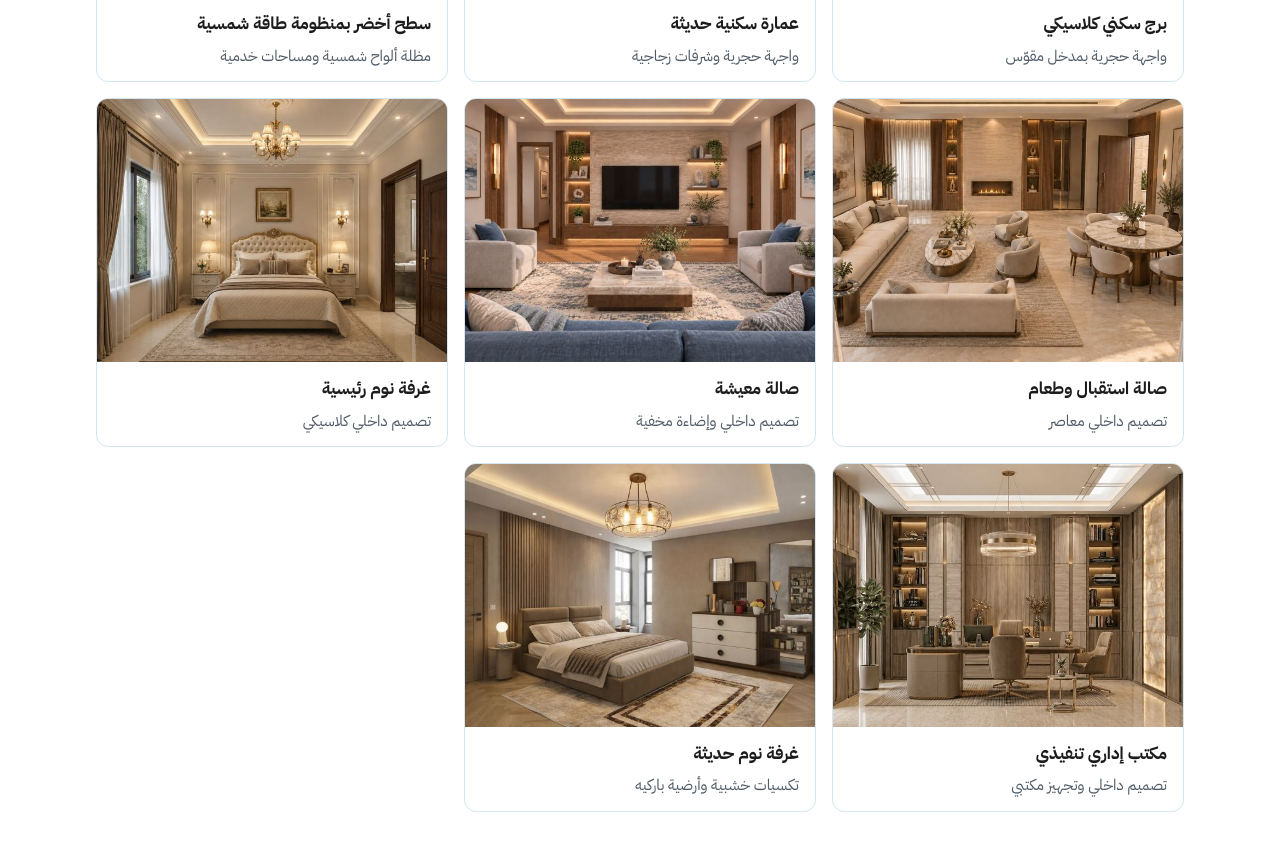
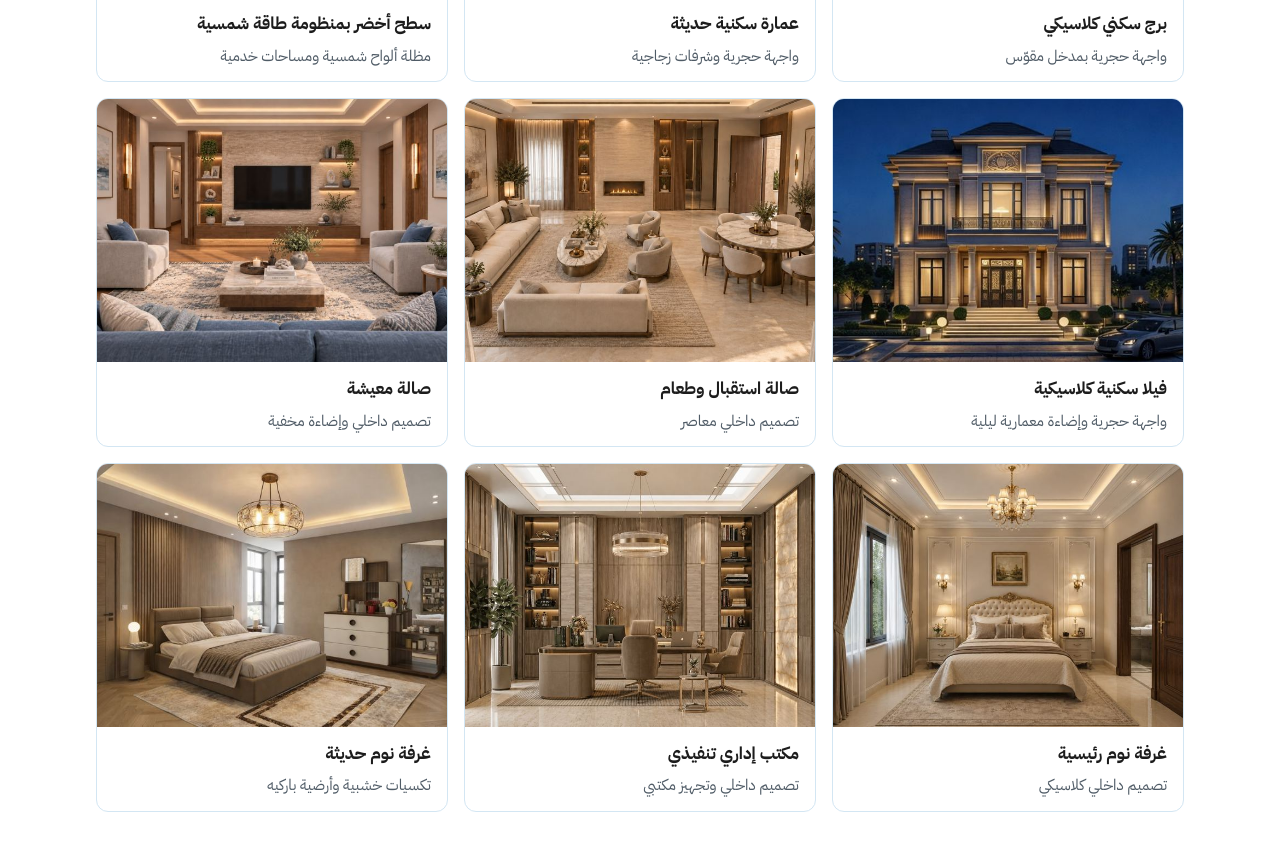
Before and after one commit to khaledmsabeh1-cloud/office-website, a plain HTML site: page index.html in a window 1280 px wide. Shown: the part 5045-5895 px from the top of the page. Drawn offline with Linux system fonts and the light colour scheme.

Commit message:
Portfolio: add classic villa
Co-Authored-By: Claude Opus 5.5 <noreply@anthropic.com>
Claude-Session: https://claude.ai/code/session_01HrATc29qAQxP8WeBPVE89f

```diff
--- a/index.html
+++ b/index.html
@@ -268,6 +268,7 @@
           <figure class="work" data-cat="ext"><a href="assets/img/work/classic-tower.jpg" data-title="برج سكني كلاسيكي · واجهة حجرية بمدخل مقوّس"><img src="assets/img/work/classic-tower-sm.jpg" alt="برج سكني كلاسيكي: واجهة حجرية بمدخل مقوّس" width="640" height="480" loading="lazy" decoding="async"></a><figcaption><strong>برج سكني كلاسيكي</strong><span>واجهة حجرية بمدخل مقوّس</span></figcaption></figure>
           <figure class="work" data-cat="ext"><a href="assets/img/work/modern-residential.jpg" data-title="عمارة سكنية حديثة · واجهة حجرية وشرفات زجاجية"><img src="assets/img/work/modern-residential-sm.jpg" alt="عمارة سكنية حديثة: واجهة حجرية وشرفات زجاجية" width="640" height="480" loading="lazy" decoding="async"></a><figcaption><strong>عمارة سكنية حديثة</strong><span>واجهة حجرية وشرفات زجاجية</span></figcaption></figure>
           <figure class="work" data-cat="ext"><a href="assets/img/work/solar-rooftop.jpg" data-title="سطح أخضر بمنظومة طاقة شمسية · مظلة ألواح شمسية ومساحات خدمية"><img src="assets/img/work/solar-rooftop-sm.jpg" alt="سطح أخضر بمنظومة طاقة شمسية: مظلة ألواح شمسية ومساحات خدمية" width="640" height="480" loading="lazy" decoding="async"></a><figcaption><strong>سطح أخضر بمنظومة طاقة شمسية</strong><span>مظلة ألواح شمسية ومساحات خدمية</span></figcaption></figure>
+          <figure class="work" data-cat="ext"><a href="assets/img/work/classic-villa-night.jpg" data-title="فيلا سكنية كلاسيكية · واجهة حجرية وإضاءة معمارية ليلية"><img src="assets/img/work/classic-villa-night-sm.jpg" alt="فيلا سكنية كلاسيكية: واجهة حجرية وإضاءة معمارية ليلية" width="640" height="480" loading="lazy" decoding="async"></a><figcaption><strong>فيلا سكنية كلاسيكية</strong><span>واجهة حجرية وإضاءة معمارية ليلية</span></figcaption></figure>
           <figure class="work" data-cat="int"><a href="assets/img/work/reception-dining.jpg" data-title="صالة استقبال وطعام · تصميم داخلي معاصر"><img src="assets/img/work/reception-dining-sm.jpg" alt="صالة استقبال وطعام: تصميم داخلي معاصر" width="640" height="480" loading="lazy" decoding="async"></a><figcaption><strong>صالة استقبال وطعام</strong><span>تصميم داخلي معاصر</span></figcaption></figure>
           <figure class="work" data-cat="int"><a href="assets/img/work/living-room.jpg" data-title="صالة معيشة · تصميم داخلي وإضاءة مخفية"><img src="assets/img/work/living-room-sm.jpg" alt="صالة معيشة: تصميم داخلي وإضاءة مخفية" width="640" height="480" loading="lazy" decoding="async"></a><figcaption><strong>صالة معيشة</strong><span>تصميم داخلي وإضاءة مخفية</span></figcaption></figure>
           <figure class="work" data-cat="int"><a href="assets/img/work/master-bedroom.jpg" data-title="غرفة نوم رئيسية · تصميم داخلي كلاسيكي"><img src="assets/img/work/master-bedroom-sm.jpg" alt="غرفة نوم رئيسية: تصميم داخلي كلاسيكي" width="640" height="480" loading="lazy" decoding="async"></a><figcaption><strong>غرفة نوم رئيسية</strong><span>تصميم داخلي كلاسيكي</span></figcaption></figure>
```
Also changed, not shown: assets/img/work/classic-villa-night-sm.jpg (added), assets/img/work/classic-villa-night.jpg (added).
